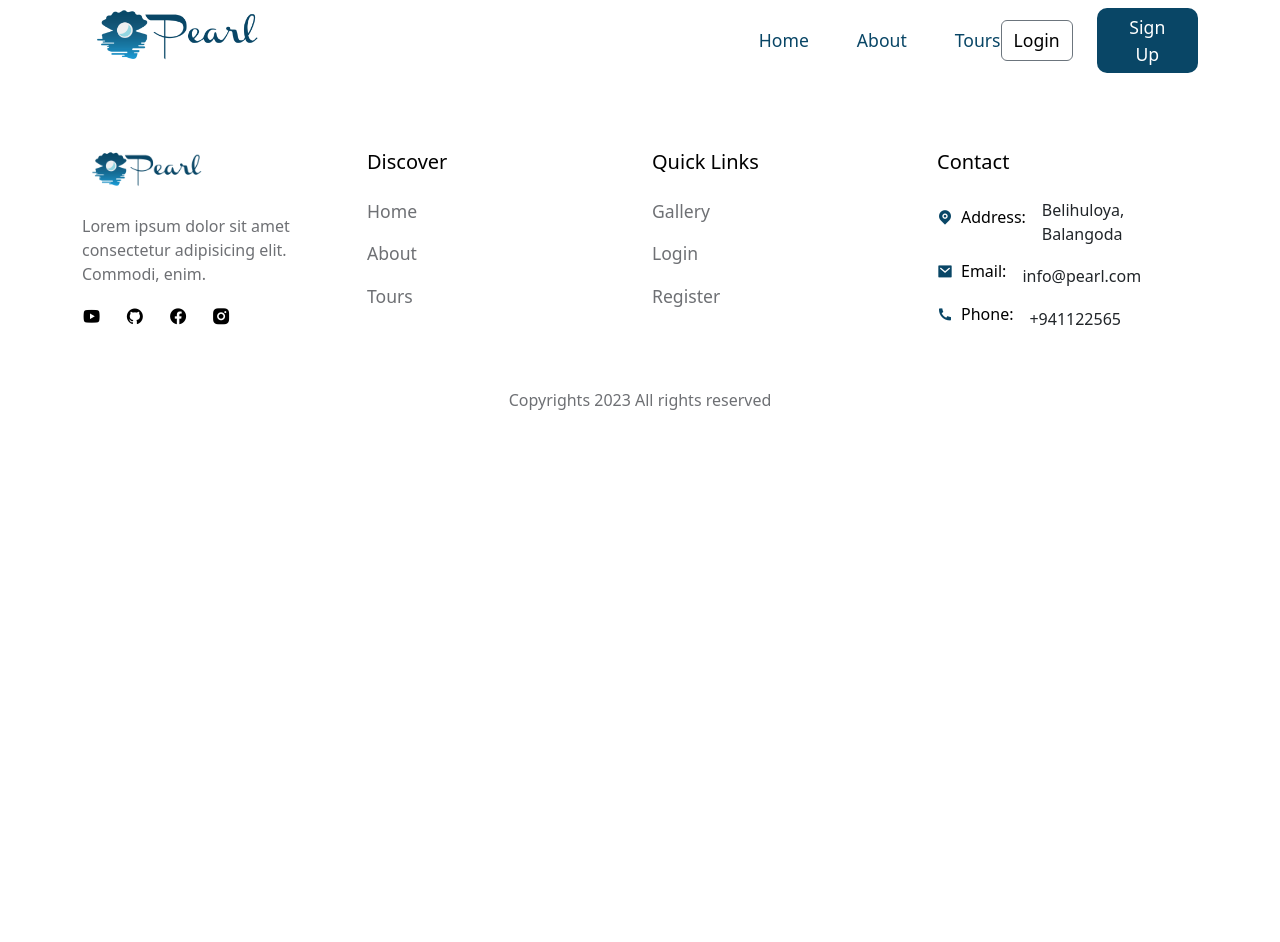
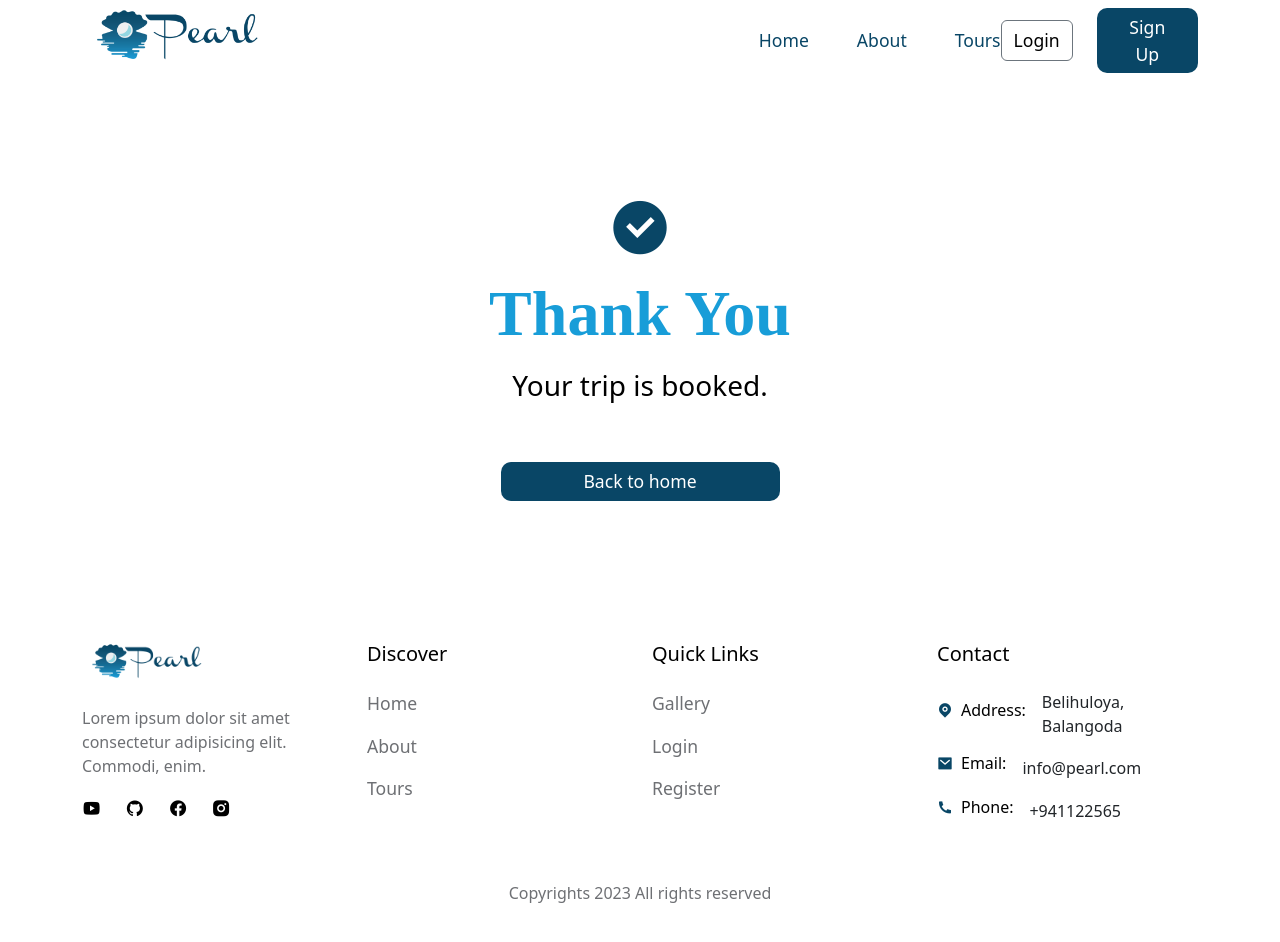
Before and after one commit to Shehan-lakshitha/Pearl, a React (Create React App) app in the folder frontend/: page /thank-you in a window 1280 px wide. Shown: the top 942 px of the page. Before the commit the page ends 800 px from the top, so only its background shows below. Built offline with nearby package versions, Linux system fonts and the light colour scheme; a web font is replaced by a local one.

Commit message:
Added the thank page for booking

```diff
--- a/frontend/src/components/Booking/Booking.jsx
+++ b/frontend/src/components/Booking/Booking.jsx
@@ -2,10 +2,11 @@
 import "./booking.css";
 import { Form, FormGroup, ListGroup, ListGroupItem, Button } from "reactstrap";
 
-import { userNavigate} from "react-router-dom";
+import { useNavigate } from "react-router-dom";
 
 const Booking = ({ tour, avgRating }) => {
   const { price, reviews } = tour;
+  const navigate = useNavigate();
 
   const [credentials, setCredentials] = useState({
     userID: "01", //need to set in backend
@@ -26,7 +27,7 @@
   const handleClick = e => {
     e.preventDefault();
 
-    console.log(credentials);
+    navigate("/thank-you");
   }
 
   return (
--- /dev/null
+++ b/frontend/src/pages/Thankyou.jsx
@@ -0,0 +1,30 @@
+import React from "react";
+import { Container, Row, Col, Button } from "reactstrap";
+import { Link } from "react-router-dom";
+import "../styles/thank-you.css";
+
+const Thankyou = () => {
+  return (
+    <section>
+      <Container>
+        <Row>
+          <Col lg="12 pt-5 text-center">
+            <div className="thank_you">
+              <span>
+                <i class="ri-checkbox-circle-fill"></i>
+              </span>
+              <h1 className="mb-3 fw-semibold">Thank You</h1>
+              <h3 className="mb-4">Your trip is booked.</h3>
+
+              <Button className="btn primary__btn w-25">
+                <Link>Back to home</Link>
+              </Button>
+            </div>
+          </Col>
+        </Row>
+      </Container>
+    </section>
+  );
+};
+
+export default Thankyou;
--- a/frontend/src/pages/TourDetails.jsx
+++ b/frontend/src/pages/TourDetails.jsx
@@ -6,6 +6,7 @@
 import calculateAvgRating from "../utils/avgRating";
 import avatar from "../assets/images/avatar.jpg";
 import Booking from "../components/Booking/Booking";
+import Newsletter from "../shared/Newsletter";
 
 const TourDetails = () => {
   const { id } = useParams();
@@ -165,6 +166,7 @@
           </Row>
         </Container>
       </section>
+      <Newsletter />
     </>
   );
 };
--- a/frontend/src/router/Routers.js
+++ b/frontend/src/router/Routers.js
@@ -7,6 +7,7 @@
 import Login from './../pages/Login';
 import Register from './../pages/Register';
 import SearchResultList from './../pages/SearchResultList';
+import Thankyou from '../pages/Thankyou';
 
 const Routers = () => {
   return (
@@ -17,6 +18,7 @@
         <Route path='/tours/:id' element={<TourDetails/>} />
         <Route path='/login' element={<Login/>} />
         <Route path='/register' element={<Register/>} />
+        <Route path='/thank-you' element={<Thankyou/>} />
         <Route path='/tours/search' element={<SearchResultList/>} />
     </Routes>
   )
--- /dev/null
+++ b/frontend/src/styles/thank-you.css
@@ -0,0 +1,12 @@
+
+
+.thank_you{
+    font-size: 4rem;
+    color: var(--primary-color);
+}
+
+.thank_you h1{
+    font-size: 4rem;
+    font-family: var(--subtitle-font-name);
+    color: var(--secondary-color);
+}
```
